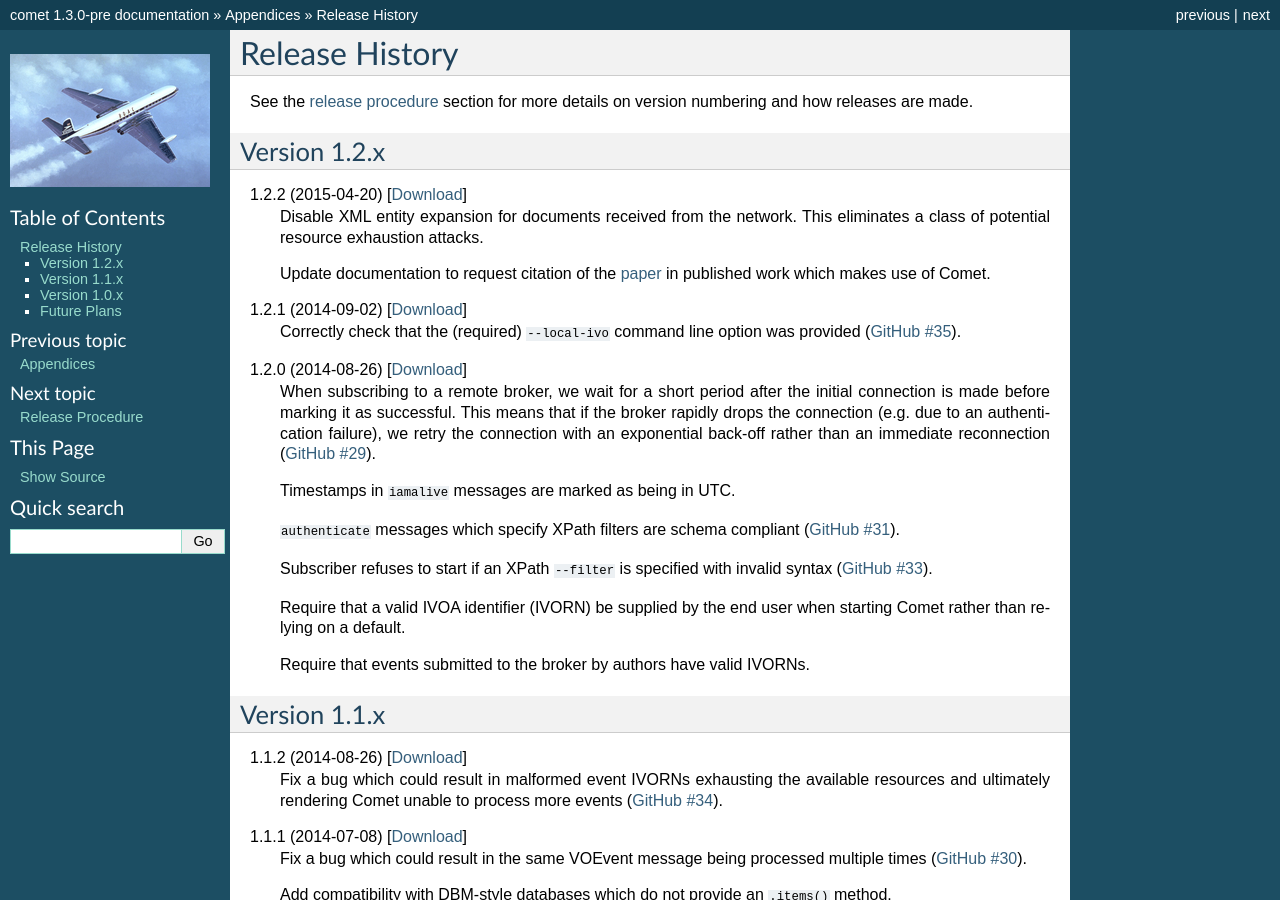
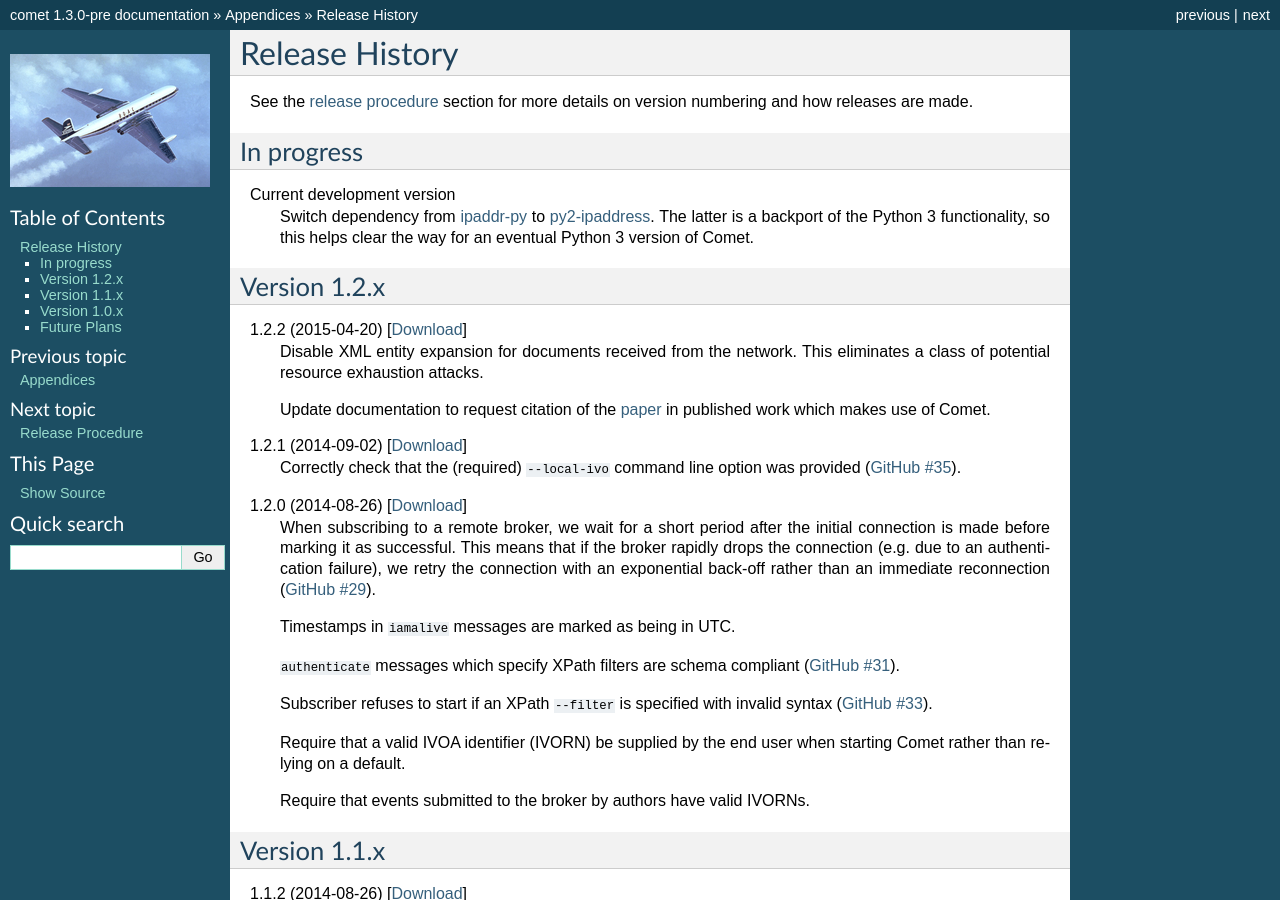
Before and after one commit to jdswinbank/Comet, a Sphinx documentation site: the page built from docs/appendix/history.rst, in a window 1280 px wide and 900 px high. Built offline with Sphinx 7.4.7, drawn with Linux system fonts in a browser that asks for light colours.

Commit message:
Replace ipaddr-py with py2-ipaddress.

```diff
--- a/README.rst
+++ b/README.rst
@@ -16,8 +16,8 @@ for publishing VOEvents to a remote broker.  See the `website
 <http://comet.transientskp.org>`_ for further details and documentation.
 
 Comet is developed targeting Python 2.6 and 2.7. It depends upon `Twisted
-<http://twistedmatrix.com/>`_, `lxml <http://lxml.de/>`_ and `ipaddr-py
-<https://code.google.com/p/ipaddr-py/>`_.
+<http://twistedmatrix.com/>`_, `lxml <http://lxml.de/>`_ and `py2-ipaddress
+<https://bitbucket.org/kwi/py2-ipaddress/>`_.
 
 This repository contains the following branches:
 
--- a/docs/appendix/history.rst
+++ b/docs/appendix/history.rst
@@ -5,6 +5,17 @@ Release History
 
 See the :ref:`release procedure <sec-release>` section for more details on
 version numbering and how releases are made.
+
+In progress
+-----------
+
+Current development version
+    Switch dependency from `ipaddr-py`_ to `py2-ipaddress`_. The latter is a
+    backport of the Python 3 functionality, so this helps clear the way for an
+    eventual Python 3 version of Comet.
+
+.. _ipaddr-py: https://code.google.com/p/ipaddr-py/
+.. _py2-ipaddress: https://bitbucket.org/kwi/py2-ipaddress/
 
 Version 1.2.x
 -------------
--- a/docs/installation.rst
+++ b/docs/installation.rst
@@ -24,7 +24,7 @@ Comet is developed targeting Python 2.6 and 2.7. It depends upon:
 * `Twisted <http://twistedmatrix.com/>`_ (version 11.1.0 or later)
 * `lxml <http://lxml.de/>`_ (version 2.3 or later)
 * `zope.interface <http://docs.zope.org/zope.interface/>`_ (versions 3.6.0 or later)
-* `ipaddr-py <https://code.google.com/p/ipaddr-py/>`_.
+* `py2-ipaddress <https://bitbucket.org/kwi/py2-ipaddress/>`_.
 
 How you make these dependencies available on your system is up to your (or,
 perhaps, to your system administrator). However, the author strongly suggests
--- a/requirements.txt
+++ b/requirements.txt
@@ -1,4 +1,4 @@
 twisted>=11.1.0
 lxml>=2.3
 zope.interface>=3.6
-ipaddr
+py2-ipaddress
```
Also changed, not shown: 4 other files.
